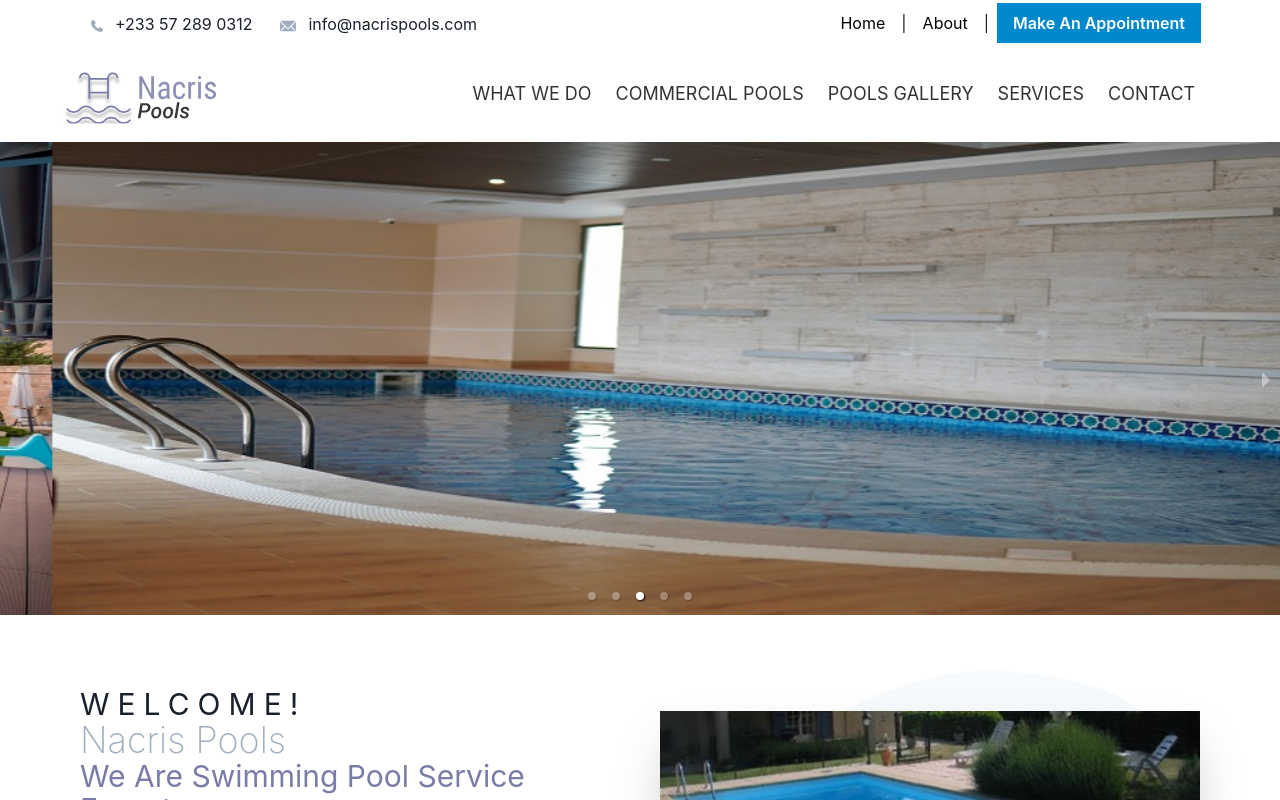
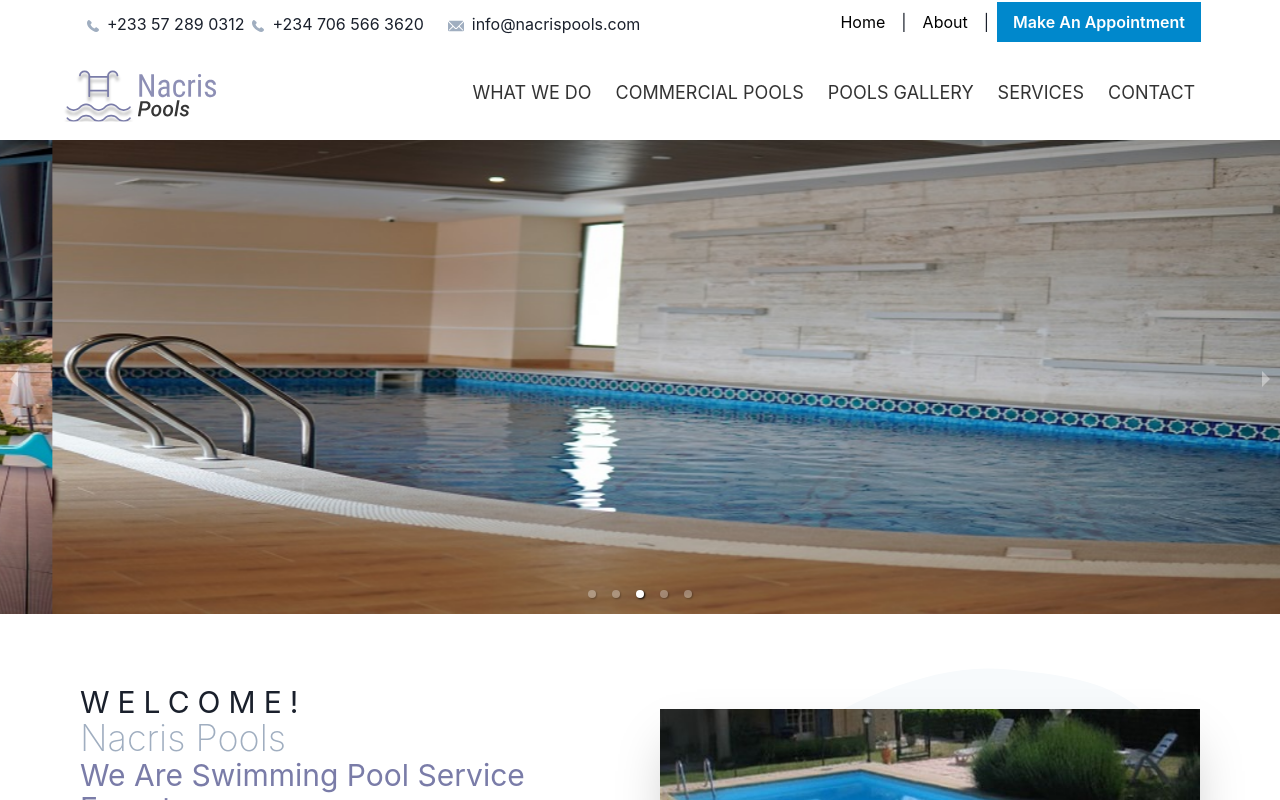
Before and after one commit to ubongn/nacrispools, a Next.js app: page / in a window 1280 px wide. Shown: the top 800 px of the page. Built offline with nearby package versions, Linux system fonts and the light colour scheme.

Commit message:
updated contact

```diff
--- a/component/Footer.jsx
+++ b/component/Footer.jsx
@@ -21,7 +21,7 @@ export default function Footer() {
     return (
       <Text
         fontWeight={"500"}
-        fontSize={{ base: "1", sm: "sm", lg: "lg" }}
+        fontSize={{ sm: "sm", lg: "lg" }}
         mb={2}
         textColor={"white"}
       >
@@ -34,7 +34,7 @@ export default function Footer() {
     <>
       <Box background="#2f344e" bgSize={"cover"} w="100%" h="300px">
         <Container maxW={"80%"} mx="auto">
-          <SimpleGrid columns={[2, null, 3]} spacing="30px" mt={10}>
+          <SimpleGrid columns={[1, null, 3]} spacing="30px" mt={10}>
             <Box mt={10}>
               <Box>
                 <Image src="images/logo1.svg" w="40" h="20" />
@@ -42,6 +42,10 @@ export default function Footer() {
               <Box textColor="white">
                 <PhoneIcon w={3} h={3} color="gray.400" margin={"3"} />
                 +233 57 289 0312
+              </Box>
+              <Box textColor="white">
+                <PhoneIcon w={3} h={3} color="gray.400" margin={"3"} />
+                +234 706 566 3620
               </Box>
               <Box textColor="white">
                 <EmailIcon color="gray.400" margin={"3"} />
--- a/component/Info.jsx
+++ b/component/Info.jsx
@@ -28,11 +28,9 @@ export default function Info() {
             >
               Please Feel Free To Contact Us
             </Text>
-            <Box
-              pt={10}
-              fontSize={{ base: "1", sm: "2xl", lg: "2xl" }}
-            >
+            <Box pt={10} fontSize={{ base: "1", sm: "2xl", lg: "2xl" }}>
               <Text color={"white"}> Hotline: +233 57 289 0312</Text>
+              <Text color={"white"}> Hotline: +234 706 566 3620</Text>
               <Text color={"white"}>Mail Address: info@nacrispools.com</Text>
             </Box>
           </Box>
--- a/component/TopBar.jsx
+++ b/component/TopBar.jsx
@@ -26,11 +26,15 @@ export default function TopBar() {
       >
         <Flex mt={1}>
           <Box>
-            <PhoneIcon w={3} h={3} color="gray.400" margin={"3"} />
+            <PhoneIcon w={3} h={3} color="gray.400" margin={"2"} />
             +233 57 289 0312
           </Box>
+          <Box>
+            <PhoneIcon w={3} h={3} color="gray.400" margin={"2"} />
+            +234 706 566 3620
+          </Box>
           <Box pl="4">
-            <EmailIcon color="gray.400" margin={"3"} />
+            <EmailIcon color="gray.400" margin={"2"} />
             info@nacrispools.com
           </Box>
         </Flex>
```
